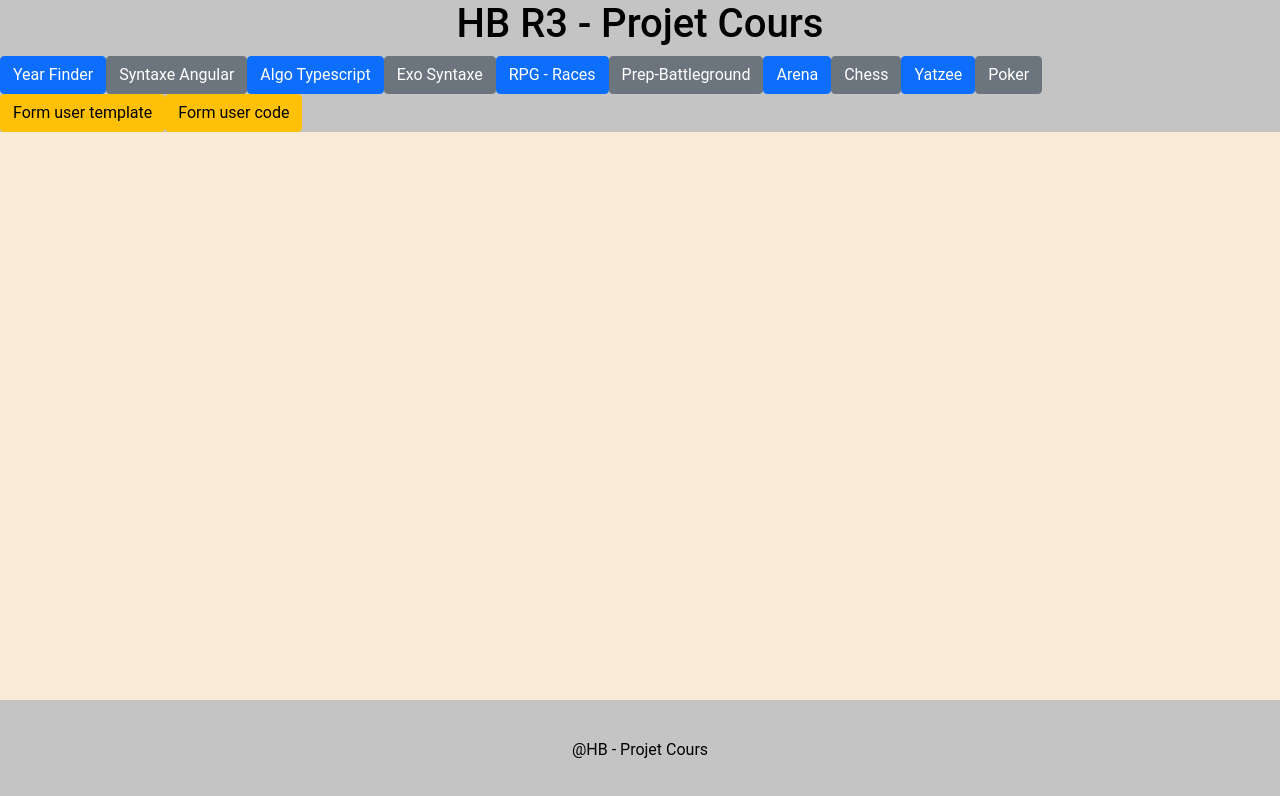
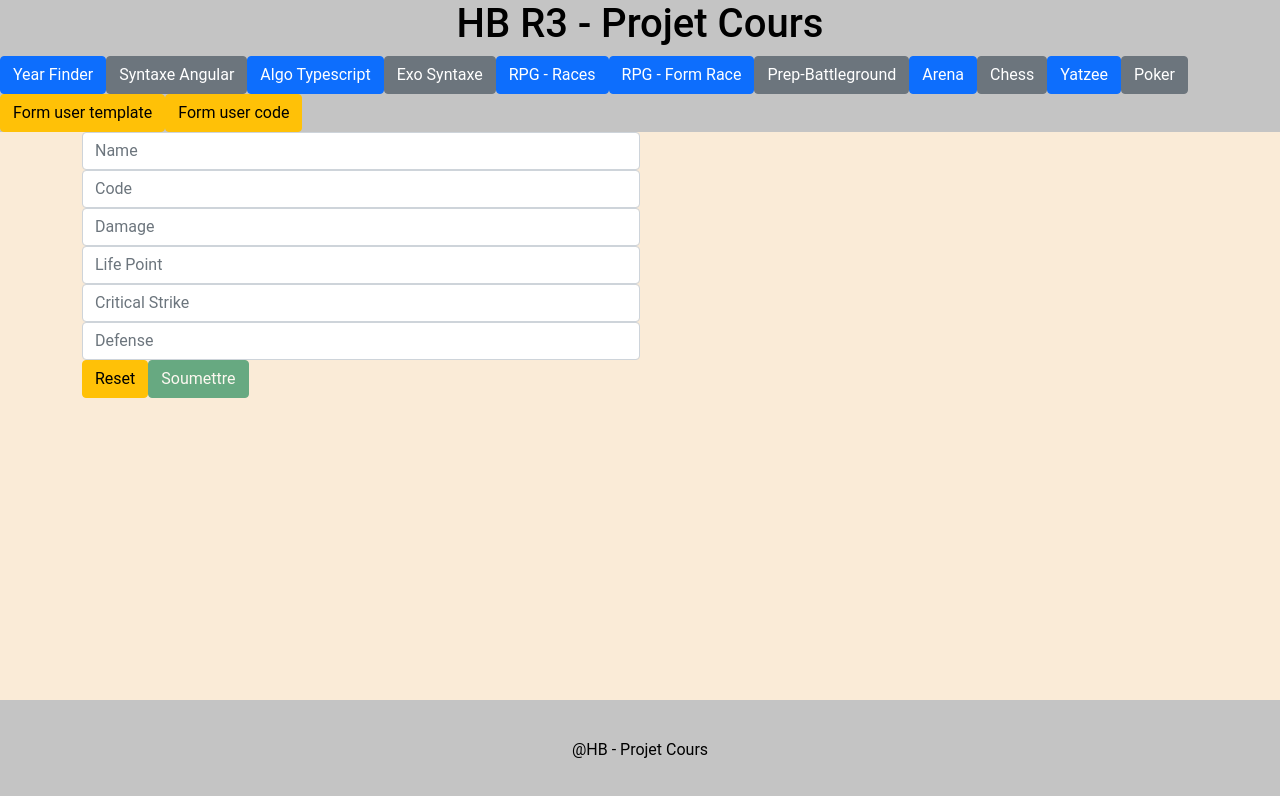
Before and after one commit to TyTy-cf/hb-app-cours-r3, an Angular app: page /form/race in a window 1280 px wide. Before the commit this address led to /. Shown: the top 796 px of the page. Built offline with nearby package versions, Linux system fonts and the light colour scheme.

Commit message:
Form Race

```diff
--- a/src/app/app-routing.module.ts
+++ b/src/app/app-routing.module.ts
@@ -13,6 +13,7 @@ import {PokerComponent} from "./poker/poker.component";
 import {FormUserComponent} from "./form-user/form-user.component";
 import {FormUserCodeComponent} from "./form-user-code/form-user-code.component";
 import {RaceComponent} from "./race/race.component";
+import {FormRaceComponent} from "./form-race/form-race.component";
 
 const routes: Routes = [
   { path: 'exo-syntaxe', component: SyntaxeAngularComponent },
@@ -28,6 +29,7 @@ const routes: Routes = [
   { path: 'form/user/template', component: FormUserComponent},
   { path: 'form/user/code', component: FormUserCodeComponent},
   { path: 'race', component: RaceComponent},
+  { path: 'form/race', component: FormRaceComponent }
 ];
 
 @NgModule({
--- a/src/app/app.component.html
+++ b/src/app/app.component.html
@@ -16,6 +16,9 @@
       </a>
       <a routerLink="/race" class="btn btn-primary">
         RPG - Races
+      </a>
+      <a routerLink="form/race" class="btn btn-primary">
+        RPG - Form Race
       </a>
       <a routerLink="/prep-battleground" class="btn btn-secondary">
         Prep-Battleground
--- a/src/app/app.module.ts
+++ b/src/app/app.module.ts
@@ -20,6 +20,7 @@ import { FormUserComponent } from './form-user/form-user.component';
 import {FormsModule, ReactiveFormsModule} from "@angular/forms";
 import { FormUserCodeComponent } from './form-user-code/form-user-code.component';
 import {RaceComponent} from "./race/race.component";
+import { FormRaceComponent } from './form-race/form-race.component';
 
 @NgModule({
   declarations: [
@@ -39,7 +40,8 @@ import {RaceComponent} from "./race/race.component";
     HeroComponent,
     FormUserComponent,
     FormUserCodeComponent,
-    RaceComponent
+    RaceComponent,
+    FormRaceComponent
   ],
   imports: [
     BrowserModule,
--- /dev/null
+++ b/src/app/form-race/form-race.component.html
@@ -0,0 +1,180 @@
+<form (ngSubmit)="onSubmit()" #formRace="ngForm" class="col-6">
+
+  <div class="form-group">
+    <input [(ngModel)]="race.name"
+           [name]="'name'"
+           #raceName="ngModel"
+           [class.is-invalid]="raceName.invalid && raceName.touched"
+           class="form-control"
+           placeholder="Name"
+           type="text"
+           required
+    >
+    <div *ngIf="raceName.invalid && (raceName.touched || raceName.dirty)"
+         class="alert-danger"
+    >
+      <div *ngIf="raceName.errors?.required">
+        Name is required
+      </div>
+    </div>
+  </div>
+
+  <div class="form-group">
+    <input [(ngModel)]="race.code"
+           [name]="'code'"
+           #raceCode="ngModel"
+           [class.is-invalid]="raceCode.invalid && raceCode.touched"
+           class="form-control"
+           placeholder="Code"
+           type="text"
+           maxlength="2"
+           pattern="[A-Z]{2}"
+           required
+    >
+    <div *ngIf="raceCode.invalid && (raceCode.touched || raceCode.dirty)"
+         class="alert-danger"
+    >
+      <div *ngIf="raceCode.errors?.required">
+        Code is required
+      </div>
+      <div *ngIf="raceCode.errors?.pattern">
+        Code have to be at least 2 uppercase letter
+      </div>
+    </div>
+  </div>
+
+  <div class="form-group">
+    <input [(ngModel)]="race.damage"
+           [name]="'damage'"
+           #raceDamage="ngModel"
+           [class.is-invalid]="raceDamage.invalid && raceDamage.touched"
+           class="form-control"
+           placeholder="Damage"
+           type="number"
+           max="1.2"
+           min="0.8"
+           required
+    >
+    <div *ngIf="raceDamage.invalid && (raceDamage.touched || raceDamage.dirty)"
+         class="alert-danger"
+    >
+      <div *ngIf="raceDamage.errors?.required">
+        Damage is required
+      </div>
+      <div *ngIf="raceDamage.errors?.max">
+        Damage coef cannot be higher than 1.2
+      </div>
+      <div *ngIf="raceDamage.errors?.min">
+        Damage coef cannot be smaller than 0.8
+      </div>
+    </div>
+  </div>
+
+  <div class="form-group">
+    <input [(ngModel)]="race.lifePoint"
+           [name]="'lifePoint'"
+           #raceLifePoint="ngModel"
+           [class.is-invalid]="raceLifePoint.invalid && raceLifePoint.touched"
+           class="form-control"
+           placeholder="Life Point"
+           type="number"
+           max="1.2"
+           min="0.8"
+           required
+    >
+    <div *ngIf="raceLifePoint.invalid && (raceLifePoint.touched || raceLifePoint.dirty)"
+         class="alert-danger"
+    >
+      <div *ngIf="raceLifePoint.errors?.required">
+        Life Point is required
+      </div>
+      <div *ngIf="raceLifePoint.errors?.max">
+        Life Point coef cannot be higher than 1.2
+      </div>
+      <div *ngIf="raceDamage.errors?.min">
+        Life Point coef cannot be smaller than 0.8
+      </div>
+    </div>
+  </div>
+
+  <div class="form-group">
+    <input [(ngModel)]="race.criticalStrike"
+           [name]="'criticalStrike'"
+           #raceCriticalStrike="ngModel"
+           [class.is-invalid]="raceCriticalStrike.invalid && raceCriticalStrike.touched"
+           class="form-control"
+           placeholder="Critical Strike"
+           type="number"
+           max="1.2"
+           min="0.8"
+           required
+    >
+    <div *ngIf="raceCriticalStrike.invalid && (raceCriticalStrike.touched || raceCriticalStrike.dirty)"
+         class="alert-danger"
+    >
+      <div *ngIf="raceCriticalStrike.errors?.required">
+        Critical Strike is required
+      </div>
+      <div *ngIf="raceCriticalStrike.errors?.max">
+        Critical Strike coef cannot be higher than 1.2
+      </div>
+      <div *ngIf="raceCriticalStrike.errors?.min">
+        Critical Strike coef cannot be smaller than 0.8
+      </div>
+    </div>
+  </div>
+
+  <div class="form-group">
+    <input [(ngModel)]="race.defense"
+           [name]="'defense'"
+           #raceDefense="ngModel"
+           [class.is-invalid]="raceDefense.invalid && raceDefense.touched"
+           class="form-control"
+           placeholder="Defense"
+           type="number"
+           max="1.2"
+           min="0.8"
+           required
+    >
+    <div *ngIf="raceDefense.invalid && (raceDefense.touched || raceDefense.dirty)"
+         class="alert-danger"
+    >
+      <div *ngIf="raceDefense.errors?.required">
+        Defense is required
+      </div>
+      <div *ngIf="raceDefense.errors?.max">
+        Defense coef cannot be higher than 1.2
+      </div>
+      <div *ngIf="raceDefense.errors?.min">
+        Defense coef cannot be smaller than 0.8
+      </div>
+    </div>
+  </div>
+
+  <div *ngIf="raceLifePoint.value" class="alert-danger">
+    <div *ngIf="(raceLifePoint.value + raceDamage.value + raceCriticalStrike.value + raceDefense.value) > 4.2"
+    >
+      Coefficient sum cannot be higher than 4.2
+    </div>
+    <div *ngIf="(raceLifePoint.value + raceDamage.value + raceCriticalStrike.value + raceDefense.value) < 4"
+    >
+      Coefficient sum cannot be smaller than 4
+    </div>
+  </div>
+
+  <button class="btn btn-warning"
+          (click)="formRace.reset()"
+  >
+    Reset
+  </button>
+  <button class="btn btn-success" type="submit"
+          [disabled]="formRace.invalid
+              ||
+          (raceLifePoint.value + raceDamage.value + raceCriticalStrike.value + raceDefense.value) > 4.2
+              ||
+          (raceLifePoint.value + raceDamage.value + raceCriticalStrike.value + raceDefense.value) < 4"
+  >
+    Soumettre
+  </button>
+
+</form>
--- /dev/null
+++ b/src/app/form-race/form-race.component.ts
@@ -0,0 +1,19 @@
+import { Component, OnInit } from '@angular/core';
+import {Race} from "../../model/rpg/race";
+import {RaceService} from "../../services/race.service";
+
+@Component({
+  selector: 'app-form-race',
+  templateUrl: './form-race.component.html',
+  styleUrls: ['./form-race.component.scss']
+})
+export class FormRaceComponent {
+
+  race: Race = new Race();
+
+  constructor(private raceService: RaceService) { }
+
+  onSubmit(): void {
+    this.raceService.addRace(this.race);
+  }
+}
```
Also changed, not shown: src/app/form-race/form-race.component.scss (added), 1 other file (tests, documents, lock files or other folders).
